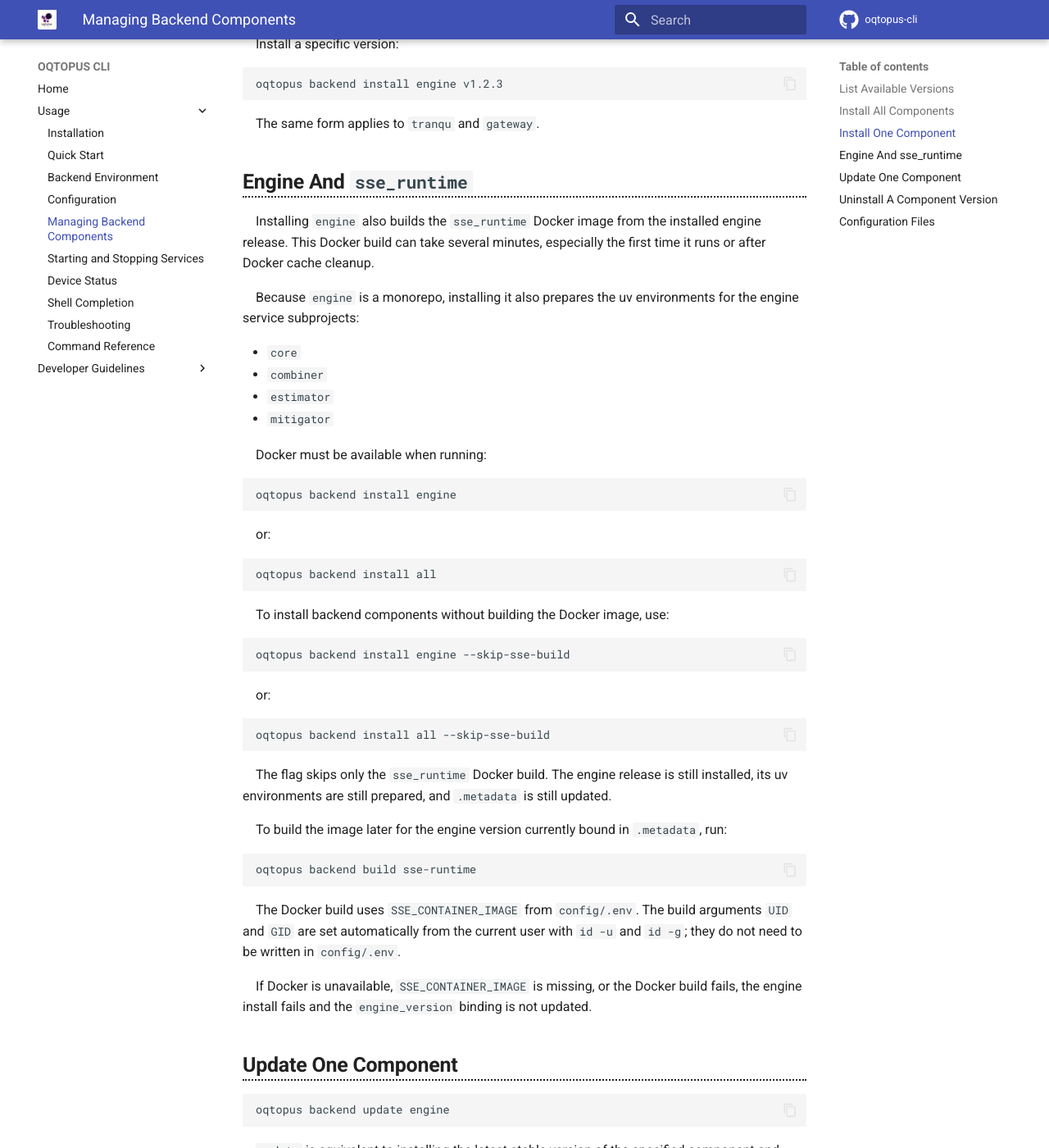
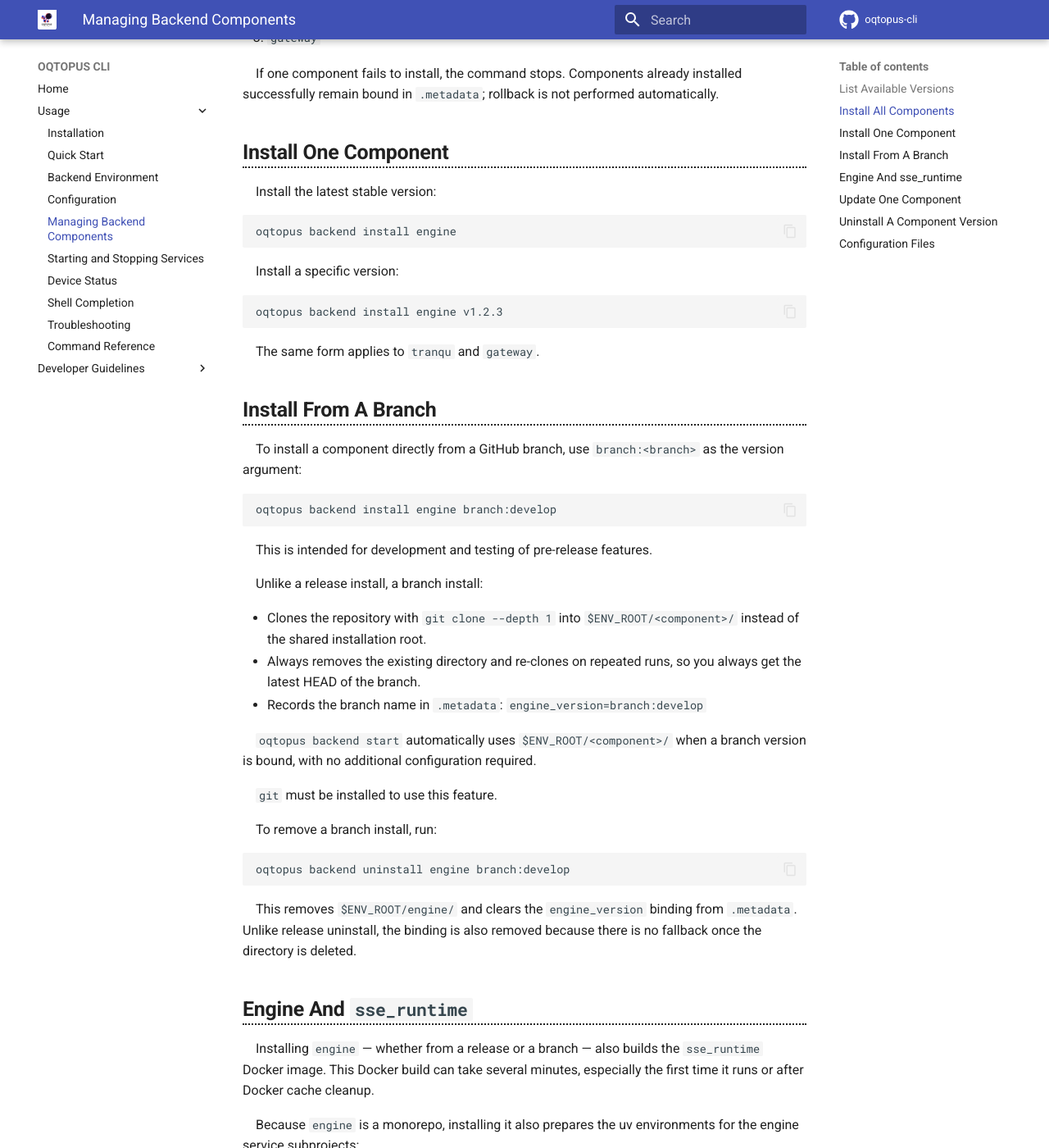
Before and after one commit to oqtopus-team/oqtopus-cli, an MkDocs documentation site: the page built from docs/usage/backend-components.md, in a window 1280 px wide and 1400 px high, scrolled down 1992 px. Shown: the whole window at 82% size. Built offline with MkDocs 1.6.1 and Material for MkDocs 9.7.7, drawn with Linux system fonts in a browser that asks for light colours; comment, search, counter and statistics services are not loaded; some of the changed text lies outside the part shown.

Commit message:
feat: support branch install for backend components

````diff
--- a/docs/usage/backend-components.md
+++ b/docs/usage/backend-components.md
@@ -15,9 +15,12 @@ separate source repository:
 
 `install`, `update`, and `uninstall` operate on these component targets.
 
-Installed releases are stored under the backend installation root recorded in
+Release installs are stored under the backend installation root recorded in
 `.metadata`. Each component version has its own isolated directory and virtual
-environment.
+environment, shared across backend environments on the same machine.
+
+Branch installs clone the component repository directly into
+`$ENV_ROOT/<component>/` and are local to that environment.
 
 The installable components are not the same as the process targets used by
 `start` and `stop`. In particular, `engine` is installed as one component, but
@@ -38,8 +41,8 @@ This lists stable versions available for a component:
 
 ```text
 engine:
-* v2.0.3 (installed)
-  v2.0.2 (installed)
+  v2.0.3 (installed)
+* v2.0.2 (installed)
   v2.0.1
 ```
 
@@ -54,6 +57,16 @@ When you run it from a backend environment, the list also shows local state:
 - `*` marks the version selected by the current environment's `.metadata`.
 - `(installed)` marks a release directory already available under
   `install_root`.
+- A branch install appears at the top of the list with the format
+  `branch:<branch> (installed)`.
+
+```text
+engine:
+* branch:develop (installed)
+  v2.0.3 (installed)
+  v2.0.2
+  v2.0.1
+```
 
 This helps you choose an `uninstall` target without checking the installation
 directory manually. If a local version is not present in remote stable tags, it
@@ -97,10 +110,45 @@ oqtopus backend install engine v1.2.3
 
 The same form applies to `tranqu` and `gateway`.
 
+## Install From A Branch
+
+To install a component directly from a GitHub branch, use `branch:<branch>` as
+the version argument:
+
+```bash
+oqtopus backend install engine branch:develop
+```
+
+This is intended for development and testing of pre-release features.
+
+Unlike a release install, a branch install:
+
+- Clones the repository with `git clone --depth 1` into `$ENV_ROOT/<component>/`
+  instead of the shared installation root.
+- Always removes the existing directory and re-clones on repeated runs, so you
+  always get the latest HEAD of the branch.
+- Records the branch name in `.metadata`:
+  `engine_version=branch:develop`
+
+`oqtopus backend start` automatically uses `$ENV_ROOT/<component>/` when a
+branch version is bound, with no additional configuration required.
+
+`git` must be installed to use this feature.
+
+To remove a branch install, run:
+
+```bash
+oqtopus backend uninstall engine branch:develop
+```
+
+This removes `$ENV_ROOT/engine/` and clears the `engine_version` binding from
+`.metadata`. Unlike release uninstall, the binding is also removed because
+there is no fallback once the directory is deleted.
+
 ## Engine And `sse_runtime`
 
-Installing `engine` also builds the `sse_runtime` Docker image from the
-installed engine release. This Docker build can take several minutes,
+Installing `engine` — whether from a release or a branch — also builds the
+`sse_runtime` Docker image. This Docker build can take several minutes,
 especially the first time it runs or after Docker cache cleanup.
 
 Because `engine` is a monorepo, installing it also prepares the uv environments
````
Also changed, not shown: README.md (+2 -2 lines), docs/index.md (+2 -2 lines), docs/usage/command-reference.md (+13 -4 lines), docs/usage/installation.md (+12 -0 lines), docs/usage/quick-start.md (+9 -0 lines), docs/usage/troubleshooting.md (+24 -0 lines), 1 other file.
